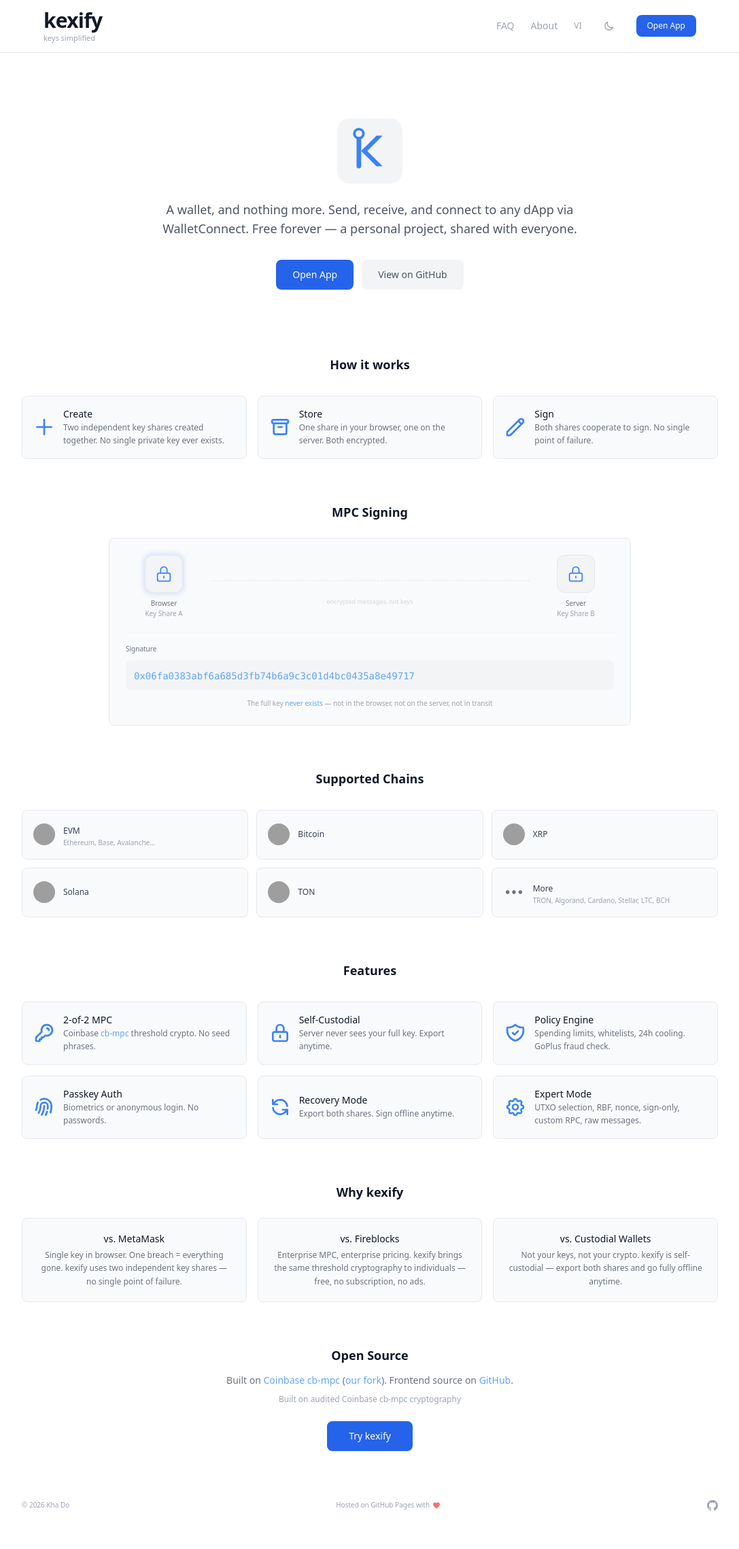
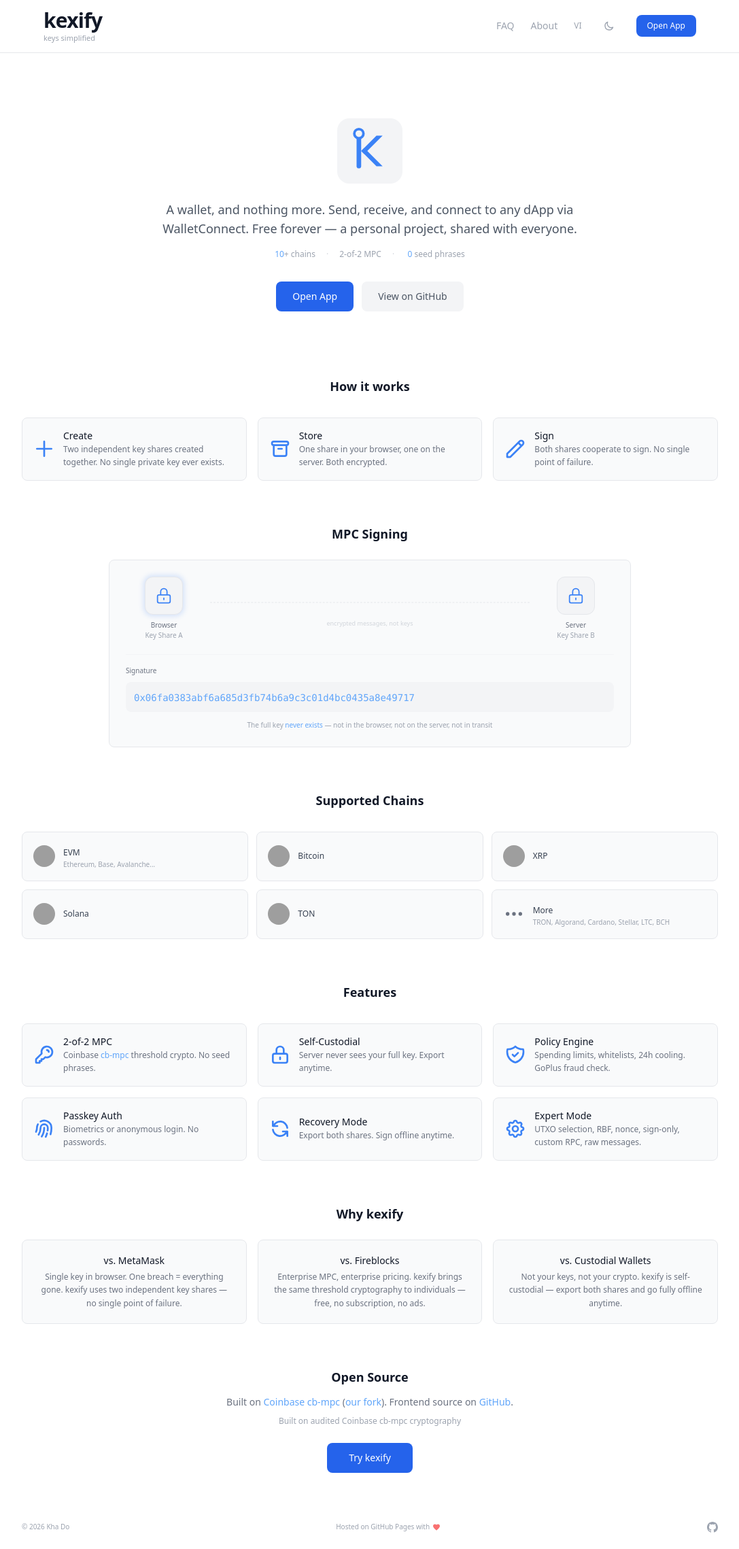
Before and after one commit to nguyenkha/kexify-home, a Jekyll site: the page built from index.html, in a window 1280 px wide. Shown: the whole page at 68% size, without its empty margins (96-1183 px from the left). Built offline with Jekyll 4.4.1, drawn with Linux system fonts in a browser that asks for light colours; nearby versions of some CDN libraries; before the commit the page ends 2246 px from its top, so only the background shows below that; grey boxes are pictures that could not be loaded.

Commit message:
feat: typing hero, counter stats, parallax logo, compare hover, MPC tooltips

```diff
--- a/_layouts/default.html
+++ b/_layouts/default.html
@@ -145,6 +145,20 @@
     .sig-progress { animation: sig-steps 12s ease-out infinite; }
     .sig-verified { animation: verified-appear 12s ease-out infinite; opacity: 0; }
 
+    /* Why kexify hover — red border on competitors */
+    .compare-card { transition: border-color 0.2s ease, box-shadow 0.2s ease; }
+    .compare-card:hover { border-color: #f87171; box-shadow: 0 0 8px rgba(248,113,113,0.15); }
+
+    /* Typing cursor */
+    @keyframes blink { 0%,100% { opacity: 1; } 50% { opacity: 0; } }
+    .typing-cursor::after { content: '|'; animation: blink 0.8s step-end infinite; color: #3b82f6; }
+
+    /* Counter number */
+    .counter { display: inline-block; min-width: 1.5ch; text-align: right; }
+
+    /* Parallax K logo */
+    .parallax-logo { transition: transform 0.1s ease-out; }
+
     /* Back to top */
     #back-to-top {
       opacity: 0;
--- a/index.html
+++ b/index.html
@@ -6,8 +6,8 @@
 <!-- Hero -->
 <section class="px-4 md:px-8 pt-16 pb-12 md:pt-24 md:pb-16">
   <div class="max-w-5xl mx-auto text-center fade-in">
-    <!-- K lettermark icon -->
-    <div class="mx-auto mb-6 w-20 h-20 md:w-24 md:h-24">
+    <!-- K lettermark icon with parallax -->
+    <div class="mx-auto mb-6 w-20 h-20 md:w-24 md:h-24 parallax-logo" id="hero-logo">
       <svg viewBox="0 0 512 512" fill="none" class="w-full h-full">
         <rect width="512" height="512" rx="96" class="dark:fill-[#030712] fill-[#f3f4f6]"/>
         <rect x="152" y="120" width="36" height="272" rx="18" fill="#3b82f6"/>
@@ -16,9 +16,16 @@
         <circle cx="170" cy="120" r="36" stroke="#3b82f6" stroke-width="20" class="dark:fill-[#030712] fill-[#f3f4f6]"/>
       </svg>
     </div>
-    <p class="text-base md:text-lg dark:text-gray-300 text-gray-600 max-w-2xl mx-auto leading-relaxed">
-      A wallet, and nothing more. Send, receive, and connect to any dApp via WalletConnect. Free forever — a personal project, shared with everyone.
-    </p>
+    <!-- Typing hero text -->
+    <p id="hero-text" class="text-base md:text-lg dark:text-gray-300 text-gray-600 max-w-2xl mx-auto leading-relaxed typing-cursor" style="min-height:3.5rem"></p>
+    <!-- Counter stats -->
+    <div class="mt-4 flex items-center justify-center gap-4 text-xs dark:text-gray-500 text-gray-400">
+      <span><span class="counter text-blue-400 font-medium" data-target="10">0</span>+ chains</span>
+      <span class="dark:text-gray-600 text-gray-300">·</span>
+      <span>2-of-2 MPC</span>
+      <span class="dark:text-gray-600 text-gray-300">·</span>
+      <span><span class="counter text-blue-400 font-medium" data-target="0">0</span> seed phrases</span>
+    </div>
     <div class="mt-8 flex flex-col sm:flex-row items-center justify-center gap-3">
       <a href="http://app.kexify.co/" class="w-full sm:w-auto px-6 py-3 bg-blue-600 hover:bg-blue-700 text-white text-sm font-medium rounded-lg transition-colors text-center">
         Open App
@@ -68,10 +75,11 @@
       <!-- Two parties -->
       <div class="flex items-center justify-between">
         <!-- Browser -->
-        <div class="text-center w-28">
-          <div class="w-14 h-14 mx-auto rounded-xl bg-surface-tertiary border border-border-primary flex items-center justify-center mpc-glow">
+        <div class="text-center w-28 group relative">
+          <div class="w-14 h-14 mx-auto rounded-xl bg-surface-tertiary border border-border-primary flex items-center justify-center mpc-glow cursor-help">
             <svg class="w-7 h-7 text-blue-500" fill="none" stroke="currentColor" viewBox="0 0 24 24"><path stroke-linecap="round" stroke-linejoin="round" stroke-width="1.5" d="M12 15v2m-6 4h12a2 2 0 002-2v-6a2 2 0 00-2-2H6a2 2 0 00-2 2v6a2 2 0 002 2zm10-10V7a4 4 0 00-8 0v4h8z"/></svg>
           </div>
+          <div class="hidden group-hover:block absolute -top-10 left-1/2 -translate-x-1/2 bg-gray-900 text-white text-[9px] px-2 py-1 rounded whitespace-nowrap z-10">Encrypted in your browser (AES-GCM)</div>
           <p class="text-[10px] dark:text-gray-400 text-gray-500 mt-2 font-medium">Browser</p>
           <p class="text-[10px] dark:text-gray-500 text-gray-400">Key Share A</p>
         </div>
@@ -88,10 +96,11 @@
         </div>
 
         <!-- Server -->
-        <div class="text-center w-28">
-          <div class="w-14 h-14 mx-auto rounded-xl bg-surface-tertiary border border-border-primary flex items-center justify-center mpc-glow" style="animation-delay: 1.5s;">
+        <div class="text-center w-28 group relative">
+          <div class="w-14 h-14 mx-auto rounded-xl bg-surface-tertiary border border-border-primary flex items-center justify-center mpc-glow cursor-help" style="animation-delay: 1.5s;">
             <svg class="w-7 h-7 text-blue-500" fill="none" stroke="currentColor" viewBox="0 0 24 24"><path stroke-linecap="round" stroke-linejoin="round" stroke-width="1.5" d="M12 15v2m-6 4h12a2 2 0 002-2v-6a2 2 0 00-2-2H6a2 2 0 00-2 2v6a2 2 0 002 2zm10-10V7a4 4 0 00-8 0v4h8z"/></svg>
           </div>
+          <div class="hidden group-hover:block absolute -top-10 left-1/2 -translate-x-1/2 bg-gray-900 text-white text-[9px] px-2 py-1 rounded whitespace-nowrap z-10">Encrypted on server (AES-256-GCM + HKDF)</div>
           <p class="text-[10px] dark:text-gray-400 text-gray-500 mt-2 font-medium">Server</p>
           <p class="text-[10px] dark:text-gray-500 text-gray-400">Key Share B</p>
         </div>
@@ -295,15 +304,15 @@
   <div class="max-w-5xl mx-auto fade-in fade-in-delay-3">
     <h2 class="text-lg font-semibold dark:text-white text-gray-900 text-center mb-6">Why kexify</h2>
     <div class="grid grid-cols-1 md:grid-cols-3 gap-4 text-center">
-      <div class="bg-surface-secondary border border-border-primary rounded-lg p-5">
+      <div class="bg-surface-secondary border border-border-primary rounded-lg p-5 compare-card">
         <h3 class="text-sm font-medium dark:text-white text-gray-900 mb-1">vs. MetaMask</h3>
         <p class="text-xs dark:text-gray-400 text-gray-500 leading-relaxed">Single key in browser. One breach = everything gone. kexify uses two independent key shares — no single point of failure.</p>
       </div>
-      <div class="bg-surface-secondary border border-border-primary rounded-lg p-5">
+      <div class="bg-surface-secondary border border-border-primary rounded-lg p-5 compare-card">
         <h3 class="text-sm font-medium dark:text-white text-gray-900 mb-1">vs. Fireblocks</h3>
         <p class="text-xs dark:text-gray-400 text-gray-500 leading-relaxed">Enterprise MPC, enterprise pricing. kexify brings the same threshold cryptography to individuals — free, no subscription, no ads.</p>
       </div>
-      <div class="bg-surface-secondary border border-border-primary rounded-lg p-5">
+      <div class="bg-surface-secondary border border-border-primary rounded-lg p-5 compare-card">
         <h3 class="text-sm font-medium dark:text-white text-gray-900 mb-1">vs. Custodial Wallets</h3>
         <p class="text-xs dark:text-gray-400 text-gray-500 leading-relaxed">Not your keys, not your crypto. kexify is self-custodial — export both shares and go fully offline anytime.</p>
       </div>
@@ -326,3 +335,44 @@
     </a>
   </div>
 </section>
+
+<!-- Global animations: typing, counter, parallax -->
+<script>
+(function() {
+  // 1. Typing effect for hero
+  var heroText = document.getElementById('hero-text');
+  if (heroText) {
+    var text = 'A wallet, and nothing more. Send, receive, and connect to any dApp via WalletConnect. Free forever \u2014 a personal project, shared with everyone.';
+    var i = 0;
+    function typeChar() {
+      if (i >= text.length) { heroText.classList.remove('typing-cursor'); return; }
+      heroText.textContent += text[i];
+      i++;
+      setTimeout(typeChar, 25);
+    }
+    setTimeout(typeChar, 500);
+  }
+
+  // 2. Counter animation
+  document.querySelectorAll('.counter').forEach(function(el) {
+    var target = parseInt(el.dataset.target);
+    if (target === 0) return;
+    var current = 0;
+    var step = Math.max(1, Math.floor(target / 20));
+    var iv = setInterval(function() {
+      current += step;
+      if (current >= target) { current = target; clearInterval(iv); }
+      el.textContent = current;
+    }, 50);
+  });
+
+  // 3. Parallax K logo on scroll
+  var logo = document.getElementById('hero-logo');
+  if (logo) {
+    window.addEventListener('scroll', function() {
+      var y = window.scrollY;
+      if (y < 600) logo.style.transform = 'translateY(' + (y * 0.3) + 'px)';
+    }, { passive: true });
+  }
+})();
+</script>
```
